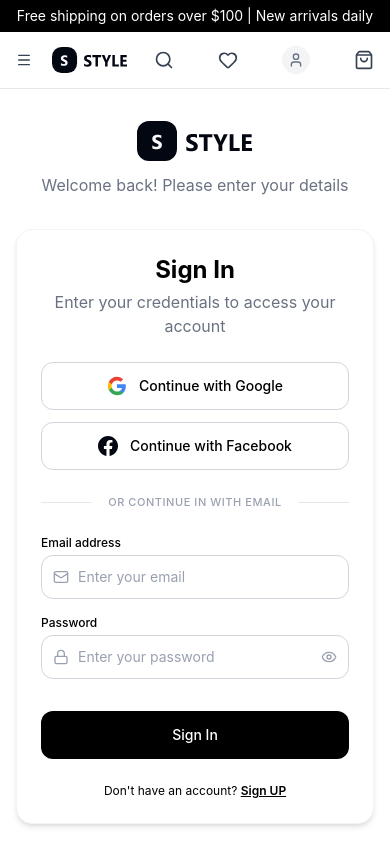
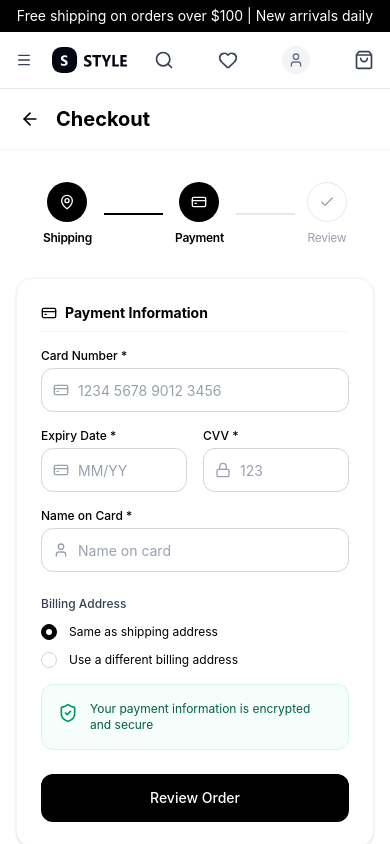
Before and after one commit to FerracoThiago/TrabalhoFinal-Style, a React (Vite) app in the folder front/: page /checkout-payment in a window 390 px wide. Before the commit this address led to /login. Shown: the top 844 px of the page. Built offline with nearby package versions, Linux system fonts and the light colour scheme.

Commit message:
mobile payment step dois concluida e desktop step 1

```diff
--- a/front/src/pages/CheckoutPayment.tsx
+++ b/front/src/pages/CheckoutPayment.tsx
@@ -0,0 +1,137 @@
+import React, { useState } from 'react';
+import { useNavigate } from 'react-router-dom';
+import { CheckoutSteps } from '../components/Checkout/CheckoutSteps';
+import { CheckoutOrderSummary } from '../components/Checkout/CheckoutOrderSummary';
+import { Input } from '../components/Input';
+import { ArrowLeft, CreditCard, Lock, User, ShieldCheck } from 'lucide-react';
+
+export const CheckoutPayment: React.FC = () => {
+  const navigate = useNavigate();
+  const [currentStep] = useState<number>(2);
+
+  const [cardNumber, setCardNumber] = useState('');
+  const [expiryDate, setExpiryDate] = useState('');
+  const [cvv, setCvv] = useState('');
+  const [nameOnCard, setNameOnCard] = useState('');
+  const [billingAddress, setBillingAddress] = useState<'same' | 'different'>('same');
+
+  const handleReviewOrder = (e: React.FormEvent) => {
+    e.preventDefault();
+    navigate('/checkout-review');
+  };
+
+  return (
+    <div className="min-h-screen bg-white flex flex-col">
+      <div className="w-full border-b border-gray-100">
+        <div className="max-w-[1240px] mx-auto px-4 py-4 flex items-center">
+          <button
+            onClick={() => navigate('/checkout-shipping')}
+            className="p-1 text-black hover:opacity-70 transition-opacity flex items-center cursor-pointer outline-none focus:outline-none"
+            aria-label="Voltar"
+          >
+            <ArrowLeft className="w-5 h-5" />
+          </button>
+          <h1 className="text-xl font-bold text-black ml-3">Checkout</h1>
+        </div>
+      </div>
+
+      <div className="w-full flex justify-center py-4">
+        <div className="w-full max-w-[360px] px-4">
+          <CheckoutSteps currentStep={currentStep} />
+        </div>
+      </div>
+
+      <main className="flex-1 w-full pb-16 px-4">
+        <div className="max-w-[1120px] mx-auto lg:grid lg:grid-cols-[1fr_420px] lg:gap-12 items-start">
+          <form onSubmit={handleReviewOrder} className="space-y-6">
+            <div className="bg-white border border-gray-100 rounded-2xl p-6 shadow-sm space-y-4">
+              <div className="flex items-center space-x-2 pb-2 border-b border-gray-100">
+                <CreditCard className="w-4 h-4 text-black" />
+                <h2 className="text-sm font-bold text-black">Payment Information</h2>
+              </div>
+
+              <Input
+                label="Card Number *"
+                placeholder="1234 5678 9012 3456"
+                icon={<CreditCard className="w-4 h-4" />}
+                value={cardNumber}
+                onChange={(e) => setCardNumber(e.target.value)}
+              />
+
+              <div className="grid grid-cols-2 gap-4">
+                <Input
+                  label="Expiry Date *"
+                  placeholder="MM/YY"
+                  icon={<CreditCard className="w-4 h-4" />}
+                  value={expiryDate}
+                  onChange={(e) => setExpiryDate(e.target.value)}
+                />
+                <Input
+                  label="CVV *"
+                  placeholder="123"
+                  icon={<Lock className="w-4 h-4" />}
+                  value={cvv}
+                  onChange={(e) => setCvv(e.target.value)}
+                />
+              </div>
+
+              <Input
+                label="Name on Card *"
+                placeholder="Name on card"
+                icon={<User className="w-4 h-4" />}
+                value={nameOnCard}
+                onChange={(e) => setNameOnCard(e.target.value)}
+              />
+
+              <div className="space-y-3 pt-2">
+                <h3 className="text-xs font-medium text-gray-700">Billing Address</h3>
+
+                <div
+                  onClick={() => setBillingAddress('same')}
+                  className="flex items-center space-x-3 cursor-pointer select-none"
+                >
+                  <div className={`w-4 h-4 rounded-full border flex items-center justify-center transition-colors ${
+                    billingAddress === 'same' ? 'border-black bg-black text-white' : 'border-gray-300 bg-white'
+                  }`}>
+                    {billingAddress === 'same' && <div className="w-1.5 h-1.5 bg-white rounded-full" />}
+                  </div>
+                  <span className="text-xs text-black">Same as shipping address</span>
+                </div>
+
+                <div
+                  onClick={() => setBillingAddress('different')}
+                  className="flex items-center space-x-3 cursor-pointer select-none"
+                >
+                  <div className={`w-4 h-4 rounded-full border flex items-center justify-center transition-colors ${
+                    billingAddress === 'different' ? 'border-black bg-black text-white' : 'border-gray-300 bg-white'
+                  }`}>
+                    {billingAddress === 'different' && <div className="w-1.5 h-1.5 bg-white rounded-full" />}
+                  </div>
+                  <span className="text-xs text-black">Use a different billing address</span>
+                </div>
+              </div>
+
+              <div className="bg-emerald-50/50 border border-emerald-100 rounded-xl p-4 flex items-start space-x-3 mt-4">
+                <ShieldCheck className="w-5 h-5 text-emerald-600 shrink-0 mt-0.5" />
+                <p className="text-xs text-emerald-800">
+                  Your payment information is encrypted and secure
+                </p>
+              </div>
+
+              <button
+                type="submit"
+                className="w-full h-12 bg-black text-white rounded-xl font-medium text-sm flex items-center justify-center hover:opacity-90 transition-opacity cursor-pointer mt-6 outline-none focus:outline-none"
+              >
+                Review Order
+              </button>
+            </div>
+          </form>
+
+          <div className="mt-6 lg:mt-0 lg:sticky lg:top-6">
+            <CheckoutOrderSummary shippingMethod="standard" />
+          </div>
+        </div>
+      </main>
+    </div>
+  );
+};
--- a/front/src/pages/CheckoutShipping.tsx
+++ b/front/src/pages/CheckoutShipping.tsx
@@ -50,15 +50,15 @@ export const CheckoutShipping: React.FC = () => {
       </div>
 
       <main className="flex-1 w-full pb-16 px-4">
-        <div className="max-w-md mx-auto space-y-6">
+        <div className="max-w-[1120px] mx-auto lg:grid lg:grid-cols-[1fr_420px] lg:gap-12 items-start">
           <form onSubmit={handleContinueToPayment} className="space-y-6">
-            <div className="bg-white border border-gray-100 rounded-2xl p-5 shadow-sm space-y-4">
+            <div className="bg-white border border-gray-100 rounded-2xl p-6 shadow-sm space-y-4">
               <div className="flex items-center space-x-2 pb-2 border-b border-gray-100">
                 <MapPin className="w-4 h-4 text-black" />
                 <h2 className="text-sm font-bold text-black">Shipping Information</h2>
               </div>
 
-              <div className="grid grid-cols-2 gap-3">
+              <div className="grid grid-cols-2 gap-4">
                 <Input
                   label="First Name *"
                   placeholder="First name"
@@ -107,21 +107,13 @@ export const CheckoutShipping: React.FC = () => {
                 onChange={(e) => setApartment(e.target.value)}
               />
 
-              <div className="grid grid-cols-2 gap-3">
+              <div className="grid grid-cols-3 gap-4">
                 <Input
                   label="City *"
                   placeholder="City"
                   value={city}
                   onChange={(e) => setCity(e.target.value)}
                 />
-                <Input
-                  label="ZIP Code *"
-                  placeholder="ZIP code"
-                  value={zipCode}
-                  onChange={(e) => setZipCode(e.target.value)}
-                />
-              </div>
-
                 <div>
                   <label className="block text-xs font-medium text-gray-700 mb-1">State *</label>
                   <div className="relative">
@@ -138,9 +130,16 @@ export const CheckoutShipping: React.FC = () => {
                     <Globe className="absolute right-3 top-3.5 w-4 h-4 text-gray-400 pointer-events-none" />
                   </div>
                 </div>
+                <Input
+                  label="ZIP Code *"
+                  placeholder="ZIP code"
+                  value={zipCode}
+                  onChange={(e) => setZipCode(e.target.value)}
+                />
+              </div>
             </div>
 
-            <div className="bg-white border border-gray-100 rounded-2xl p-5 shadow-sm space-y-4">
+            <div className="bg-white border border-gray-100 rounded-2xl p-6 shadow-sm space-y-4">
               <h3 className="text-sm font-bold text-black">Shipping Method</h3>
 
               <div className="space-y-3">
@@ -216,7 +215,9 @@ export const CheckoutShipping: React.FC = () => {
             </div>
           </form>
 
+          <div className="mt-6 lg:mt-0 lg:sticky lg:top-6">
             <CheckoutOrderSummary shippingMethod={shippingMethod} />
+          </div>
         </div>
       </main>
     </div>
--- a/front/src/routes/AppRoutes.tsx
+++ b/front/src/routes/AppRoutes.tsx
@@ -8,6 +8,7 @@ import { Login } from '../pages/Login';
 import { Cart } from '../pages/Cart';
 import { Home } from '../pages/Home';
 import { CheckoutShipping } from '../pages/CheckoutShipping';
+import { CheckoutPayment } from '../pages/CheckoutPayment';
 
 export const AppRoutes: React.FC = () => {
   return (
@@ -47,6 +48,11 @@ export const AppRoutes: React.FC = () => {
           />
 
           <Route
+            path="/checkout-payment"
+            element={<CheckoutPayment />}
+          />
+
+          <Route
             path="*"
             element={<Navigate to="/login" replace />}
           />
```
Lines whose indentation alone changed are shown as unchanged.
